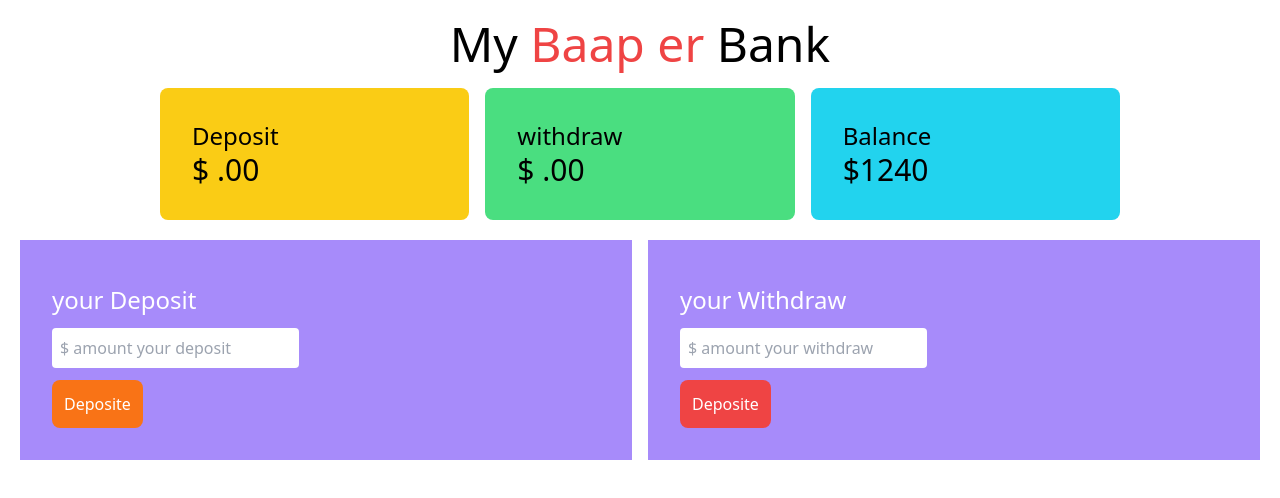
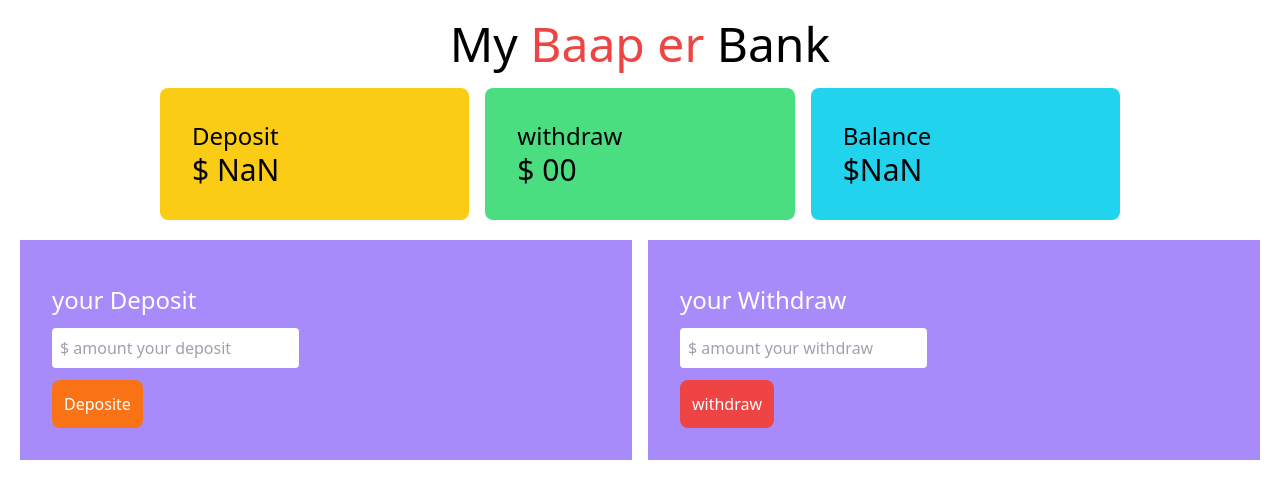
Before and after one commit to Naeemhasan1/Bank, a plain HTML site: page index.html in a window 1280 px wide. Both pictures are taken after a click on the button "Deposite". Drawn offline with nearby package versions, Linux system fonts and the light colour scheme.

Commit message:
deposit & balance

```diff
--- a/index.html
+++ b/index.html
@@ -18,17 +18,17 @@
 
                 <div class="bg-yellow-400 p-8 rounded-lg mt-5">
                         <h4 class="text-2xl">Deposit</h4>
-                        <h2 class="text-3xl font-medium">$ <span>.00</span></h2>
+                        <h2 class="text-3xl font-medium">$ <span id="deposit-total">00</span></h2>
                 </div>
 
                 <div class="bg-green-400 p-8 rounded-lg mt-5">
                     <h4 class="text-2xl">withdraw</h4>
-                    <h2 class="text-3xl font-medium">$ <span>.00</span></h2>
+                    <h2 class="text-3xl font-medium">$ <span id="withdraw-total">00</span></h2>
                 </div>
 
                 <div class="bg-cyan-400 p-8 rounded-lg mt-5">
                     <h4 class="text-2xl">Balance</h4>
-                    <h2 class="text-3xl font-medium">$<span>1240</span></h2>
+                    <h2 class="text-3xl font-medium">$<span id="balance-total">1000</span></h2>
                 </div>
 
 
@@ -41,15 +41,15 @@
                     <h3 class="text-2xl text-white py-3">
                         your Deposit
                     </h3>
-                    <input type="text"  class="block rounded p-2" placeholder="$ amount your deposit">
-                    <button id="btn" class="bg-orange-500 text-white hover:bg-sky-400 p-3 mt-3 rounded-lg">Deposite</button>
+                    <input type="text" id="deposit-field"  class="block rounded p-2" placeholder="$ amount your deposit">
+                    <button id="btn-deposit" class="bg-orange-500 text-white hover:bg-sky-400 p-3 mt-3 rounded-lg">Deposite</button>
                     </div>
                     <div class="bg-violet-400 p-8">
                     <h3 class="text-2xl text-white py-3">
                         your Withdraw
                     </h3>
                     <input type="text" class="block rounded p-2" placeholder="$ amount your withdraw">
-                    <button id="btn" class="bg-red-500 text-white hover:bg-green-400 p-3 mt-3 rounded-lg">Deposite</button>
+                    <button id="btn-withdraw" class="bg-red-500 text-white hover:bg-green-400 p-3 mt-3 rounded-lg">withdraw</button>
                     </div>
 
 
--- a/js/deposite.js
+++ b/js/deposite.js
@@ -1,2 +1,29 @@
-console.log ('deposit file');
-console . log ('kalke event handler sikhbo');
+document.getElementById('btn-deposit').addEventListener('click',function(){
+    const depositField = document.getElementById('deposit-field');
+    const newDepositAmountString = depositField.value;
+    const newDepositAmount = parseFloat(newDepositAmountString);
+    // console.log(newDepositAmount);
+    // clear field after click
+    depositField.value='';
+    // deposit total link
+    const depositTotal =document.getElementById('deposit-total');
+    // get previous deposit total
+    const previousDepositTotalString=depositTotal.innerText;
+    const previousDepositTotal=parseFloat(previousDepositTotalString);
+
+    // set new deposit total
+    const newDepositTotal=previousDepositTotal+newDepositAmount;
+    depositTotal.innerText=newDepositTotal
+
+    // Balance total link
+    const balanceTotal =document.getElementById('balance-total');
+    // get previous balance total
+    const previousBalanceTotalString= balanceTotal.innerText;
+    const previousBalanceTotal=parseFloat(previousBalanceTotalString);
+
+    // set new balance total
+    const newBalanceTotal=previousBalanceTotal+newDepositAmount;
+    balanceTotal.innerText=newBalanceTotal;
+
+
+})
```
